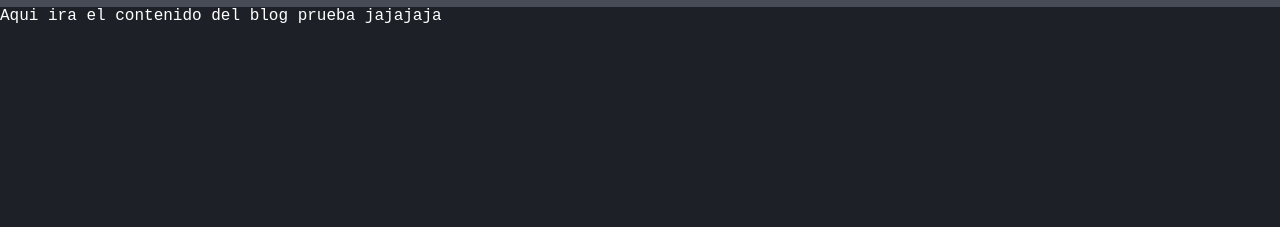
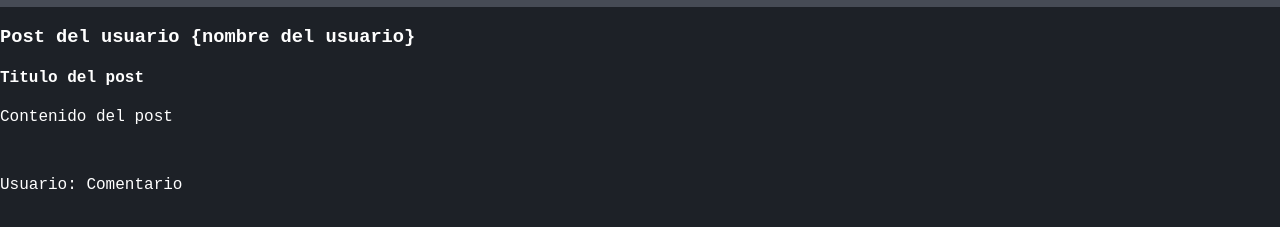
Before and after one commit to elzukulentho/curso-git, a plain HTML site: page index.html in a window 1280 px wide. Shown: the part 63-290 px from the top of the page. Drawn offline with Linux system fonts and the light colour scheme; a web font is replaced by a local one.

Commit message:
Add post html

```diff
--- a/index.html
+++ b/index.html
@@ -14,8 +14,14 @@
         <img class="logo" src="img/gitlogo.png" >
         <h1>Blog Curso Git</h1>
     </div>
-    <div>
-        Aqui ira el contenido del blog prueba jajajaja
+    <div class="container" id="content">
+        <h3>Post del usuario {nombre del usuario}</h3>
+        <div class="post">
+            <h4>Titulo del post</h4>
+            <p>Contenido del post</p>
+            <br>
+            <p><span>Usuario:</span> Comentario</p>
+        </div>
     </div>
 </body>
 </html>
```
